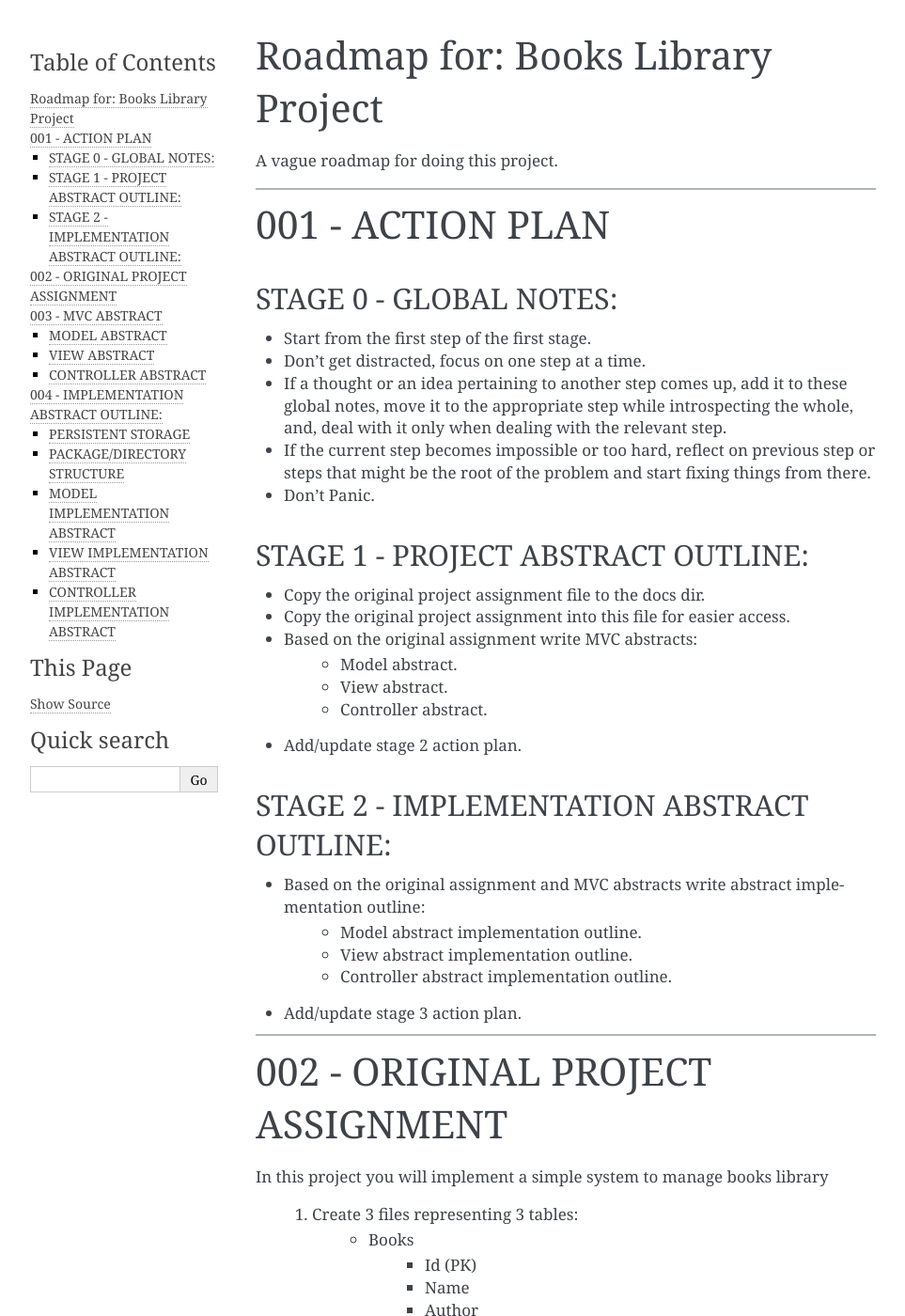
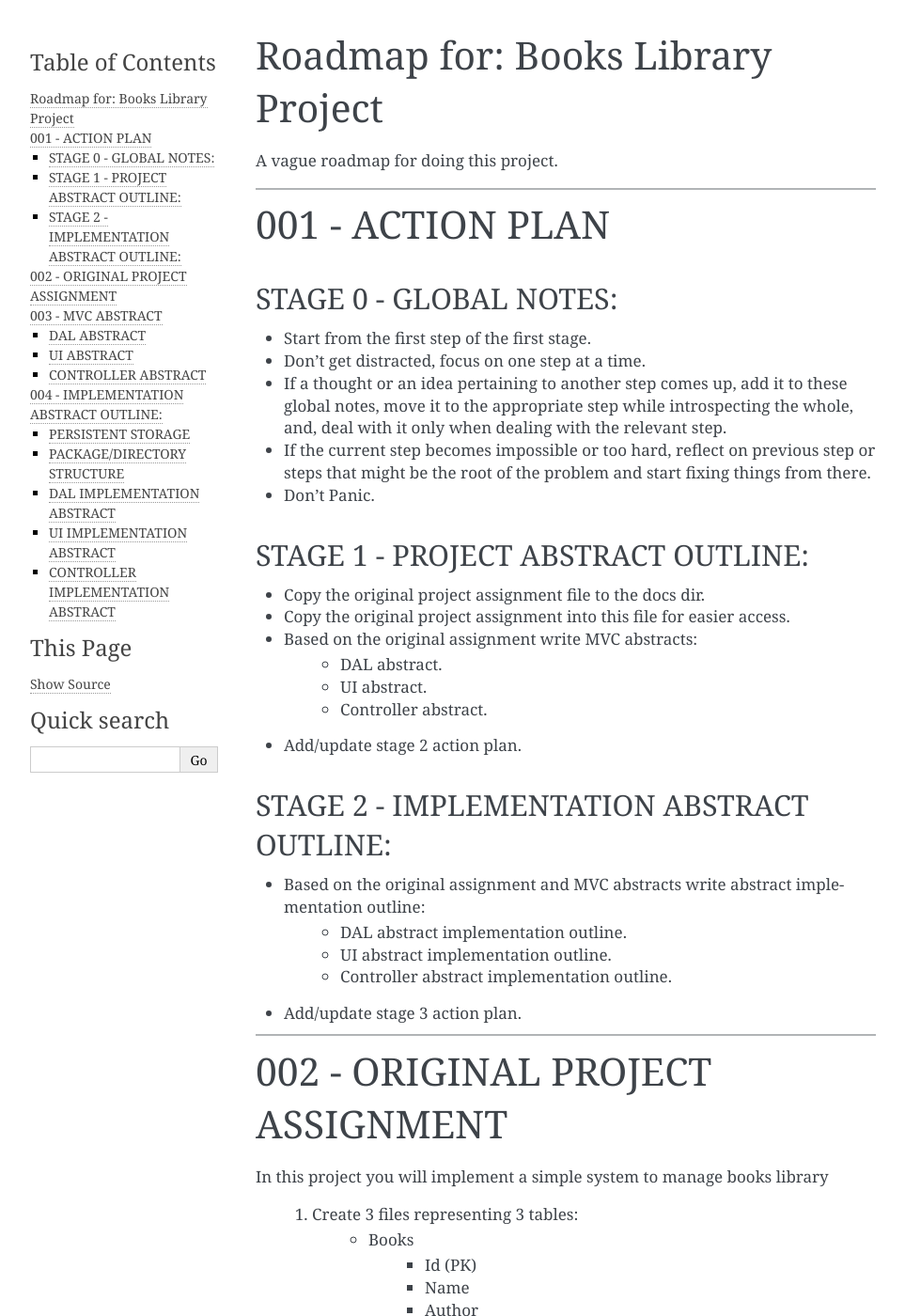
Before and after one commit to c-c-k/books-library, a Sphinx documentation site: the page built from docs/source/roadmap.rst, in a window 1280 px wide and 1400 px high. Shown: the whole window at 94% size, without its empty margins (148-1111 px from the left). Built offline with Sphinx 7.4.7, drawn with Linux system fonts in a browser that asks for light colours; some of the changed text lies outside the part shown.

Commit message:
roadmap.rst: fix: changed model and view terms to DAL and UI.

```diff
--- a/docs/source/roadmap.rst
+++ b/docs/source/roadmap.rst
@@ -25,8 +25,8 @@ STAGE 1 - PROJECT ABSTRACT OUTLINE:
 * Copy the original project assignment file to the docs dir.
 * Copy the original project assignment into this file for easier access.
 * Based on the original assignment write MVC abstracts:
-    - Model abstract.
-    - View abstract.
+    - DAL abstract.
+    - UI abstract.
     - Controller abstract.
 * Add/update stage 2 action plan.
 
@@ -34,8 +34,8 @@ STAGE 2 - IMPLEMENTATION ABSTRACT OUTLINE:
 ------------------------------------------
 
 * Based on the original assignment and MVC abstracts write abstract implementation outline:
-    - Model abstract implementation outline.
-    - View abstract implementation outline.
+    - DAL abstract implementation outline.
+    - UI abstract implementation outline.
     - Controller abstract implementation outline.
 * Add/update stage 3 action plan.
 
@@ -95,7 +95,7 @@ In this project you will implement a simple system to manage books library
 003 - MVC ABSTRACT
 ========================================================================
 
-MODEL ABSTRACT
+DAL ABSTRACT
 -----------------------
 
 *  Books
@@ -118,7 +118,7 @@ MODEL ABSTRACT
     *  Loandate
     *  Returndate
 
-VIEW ABSTRACT
+UI ABSTRACT
 -----------------------
 
 * Use simple menu interface.
@@ -183,7 +183,7 @@ PACKAGE/DIRECTORY STRUCTURE
     * __main__.py
 
 
-MODEL IMPLEMENTATION ABSTRACT
+DAL IMPLEMENTATION ABSTRACT
 -----------------------------
 
 *  Books
@@ -206,7 +206,7 @@ MODEL IMPLEMENTATION ABSTRACT
     *  Loandate
     *  Returndate
 
-VIEW IMPLEMENTATION ABSTRACT
+UI IMPLEMENTATION ABSTRACT
 ----------------------------
 
 * Use simple menu interface.
```
